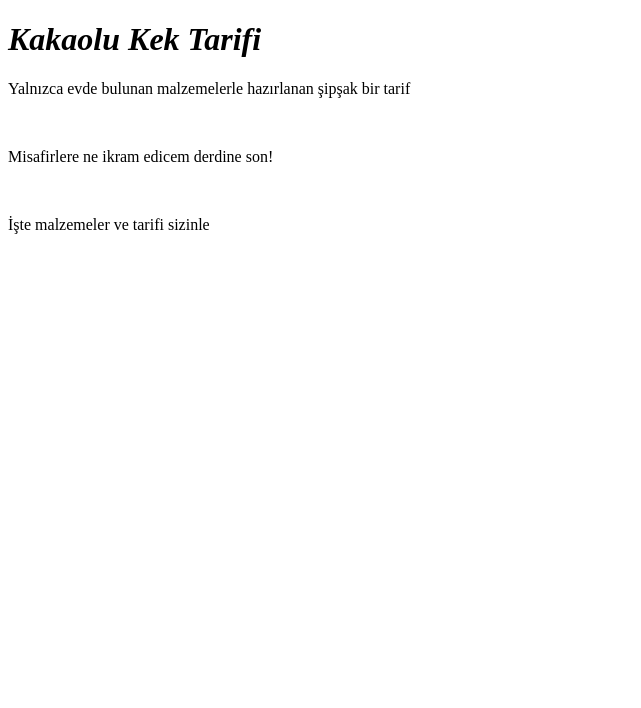
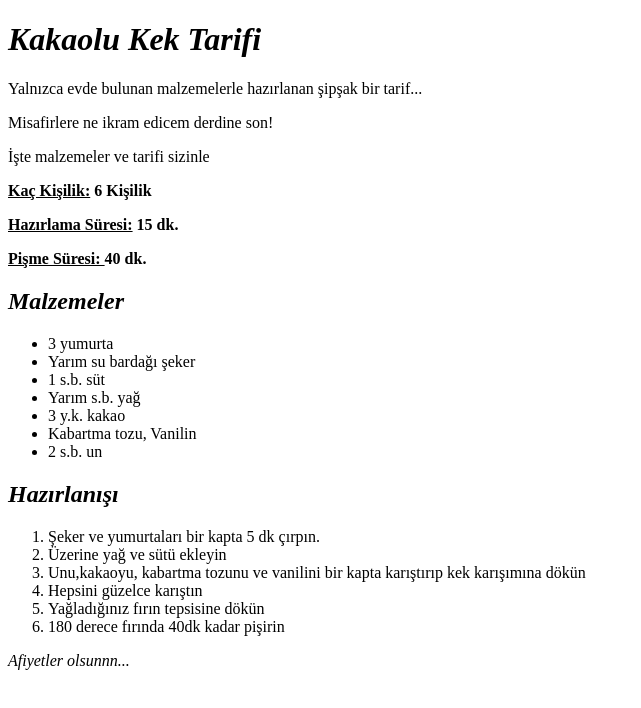
Before and after one commit to ZuleyhaKurt/kakaolukektarifi, a plain HTML site: page index.html in a window 1280 px wide. Shown: the whole page, without its empty margins (0-641 px from the left). Drawn offline with Linux system fonts and the light colour scheme.

Commit message:
Tarif tamamlandı

```diff
--- a/index.html
+++ b/index.html
@@ -7,19 +7,43 @@
     <title>nefis tatlılar</title>
 </head>
 <body>
-    <h1><strong>
-        <em>
-            Kakaolu Kek Tarifi
-        </em>
-    </strong></h1>
-<p>Yalnızca evde bulunan malzemelerle hazırlanan şipşak bir tarif</p>
-<br>
+<h1><strong> <em>Kakaolu Kek Tarifi</em></strong></h1>
+<p>Yalnızca evde bulunan malzemelerle hazırlanan şipşak bir tarif...</p>
 <p>Misafirlere ne ikram edicem derdine son!</p>
-<br>
-<p>İşte malzemeler ve tarifi sizinle</p>
-
-
-
+<header>
+    <p>İşte malzemeler ve tarifi sizinle</p>
+</header>
+    <aside>
+         <p><strong>  <u>Kaç Kişilik:</u> 6 Kişilik </strong></p>
+    </aside>
+    <nav>
+        <p> <strong> <u> Hazırlama Süresi:</u> 15 dk.</strong> </p>
+    </nav>
+    <section>
+        <p> <strong> <u> Pişme Süresi: </u> 40 dk. </strong> </p>
+    </section>
+<footer>
+    <h2><em>Malzemeler</em></h2>
+        <ul>
+        <li>3 yumurta</li>
+        <li>Yarım su bardağı şeker</li>
+        <li>1 s.b. süt</li>
+        <li>Yarım s.b. yağ</li>
+        <li>3 y.k. kakao</li>
+        <li>Kabartma tozu, Vanilin</li>
+        <li>2 s.b. un</li>
+        </ul>
+    <h2><em>Hazırlanışı</em></h2>
+        <ol>
+        <li>Şeker ve yumurtaları bir kapta 5 dk çırpın.</li>
+        <li>Üzerine yağ ve sütü ekleyin</li>
+        <li>Unu,kakaoyu, kabartma tozunu ve vanilini bir kapta karıştırıp kek karışımına dökün</li>
+        <li>Hepsini güzelce karıştın</li>
+        <li>Yağladığınız fırın tepsisine dökün</li>
+        <li>180 derece fırında 40dk kadar pişirin</li>
+        </ol>
+        <p><em>Afiyetler olsunnn...</em> </p>
+</footer>
 
 </body>
 </html>
```
